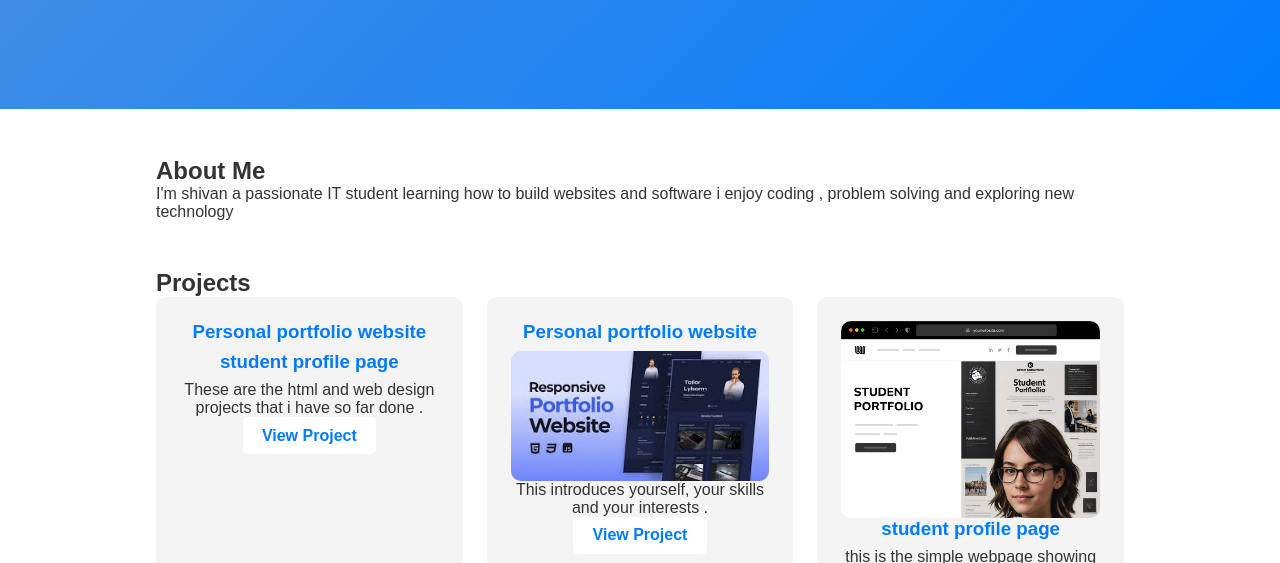
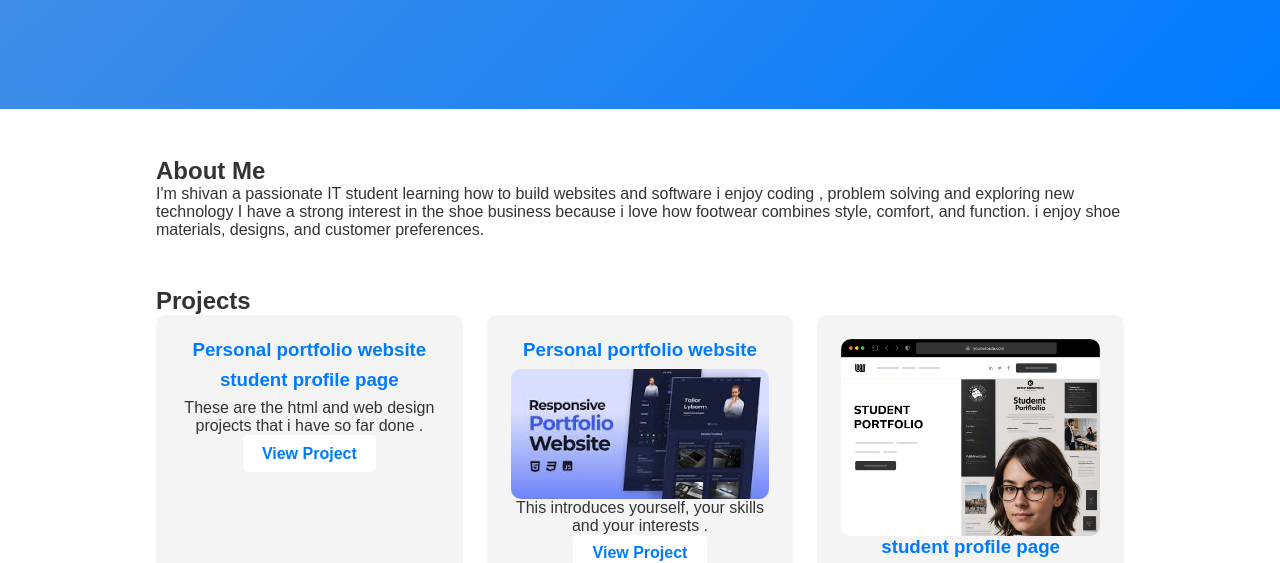
Before and after one commit to asinguzashivan6-tech/website3, a plain HTML site: page index.html in a window 1280 px wide. Shown: the part 235-798 px from the top of the page. Drawn offline with Linux system fonts and the light colour scheme.

Commit message:
Update index.html

```diff
--- a/index.html
+++ b/index.html
@@ -20,16 +20,21 @@ DOCTYPE html>
     <section class="hero">
       <h1>Hello, I'm <span>Asinguza Shivan</span></h1>
       <p>A passionate IT student</p>
+
+
       <a href="#projects" class="btn">View My Work</a>
     </section>
   </header>
 
   <main>
     <section id="about" class="about">
+
       <h2>About Me</h2>
       <p>
         I'm shivan a passionate IT student learning how to build websites and software
         i enjoy coding , problem solving and exploring new technology
+        I have a strong interest in the shoe business because i love how footwear combines style, comfort,
+        and function. i enjoy shoe materials, designs, and customer preferences.
       </p>
     </section>
 
```
